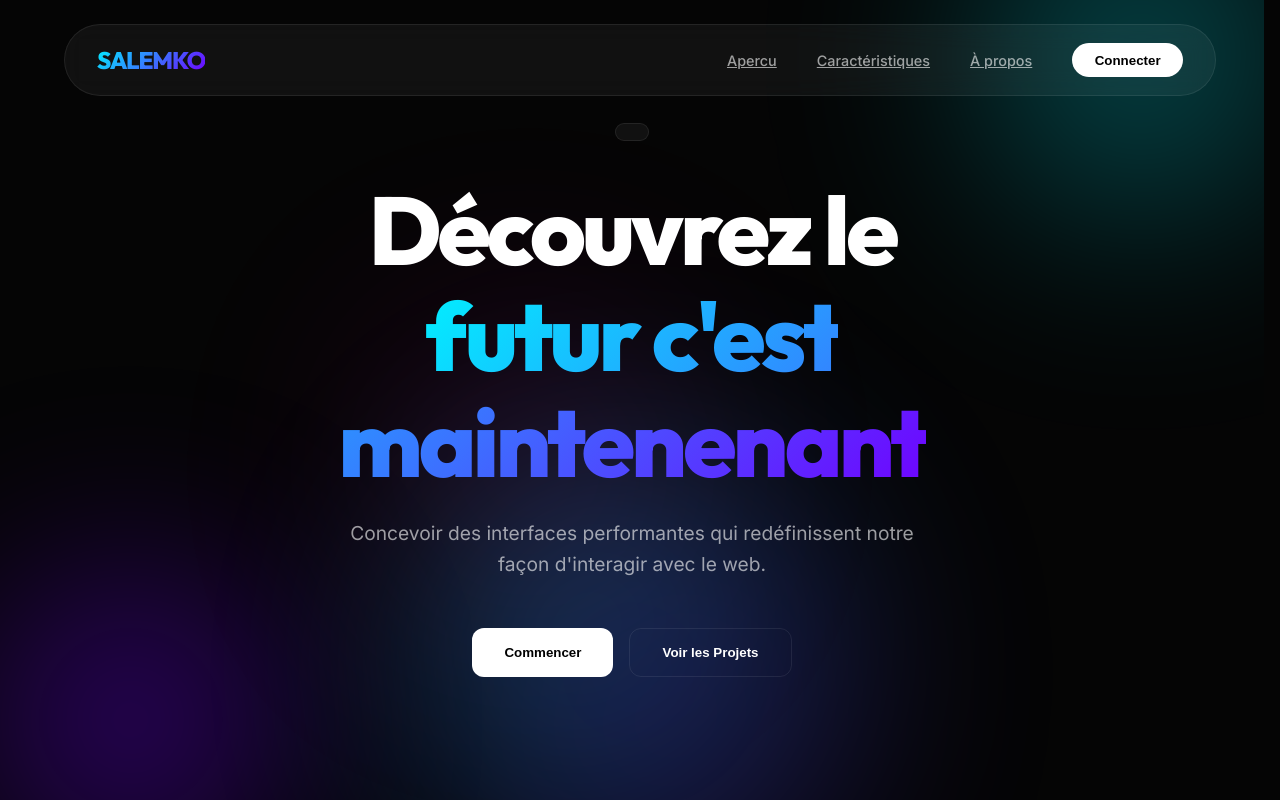
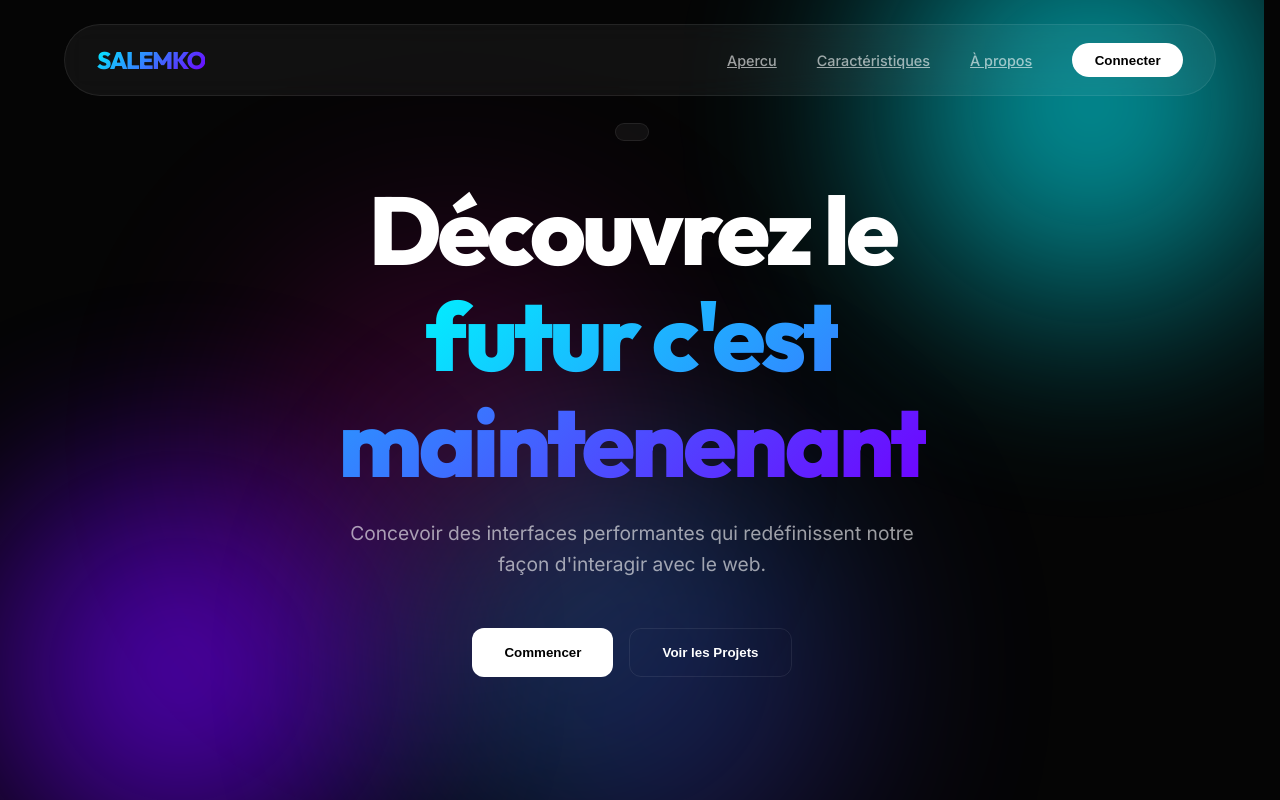
Before and after one commit to salem-devs/my_projet1, a Next.js app: page / in a window 1280 px wide. Shown: the top 800 px of the page. Built offline with nearby package versions, Linux system fonts and the light colour scheme.

Commit message:
visibilited de blobs

```diff
--- a/src/components/BentoGrid.tsx
+++ b/src/components/BentoGrid.tsx
@@ -28,7 +28,8 @@ const items = [
   }
 ];
 
-export default function BentoGrid() {
+export default function BentoGrid()
+{
   return (
     <section id="features" className={styles.container}>
       <h2 className={styles.sectionTitle}>Conçu pour l'<span className="text-gradient">Excellence</span></h2>
--- a/src/components/Hero.module.css
+++ b/src/components/Hero.module.css
@@ -37,35 +37,35 @@
 .blob1, .blob2, .blob3 {
   position: absolute;
   border-radius: 50%;
-  filter: blur(100px);
-  opacity: 0.5;
+  filter: blur(80px); /* Légèrement moins de flou pour plus de netteté */
+  opacity: 0.8; /* Augmentation forte de l'opacité */
 }
 
 .blob1 {
-  width: 400px;
-  height: 400px;
-  background: radial-gradient(circle, var(--primary) 0%, transparent 70%);
+  width: 500px;
+  height: 500px;
+  background: radial-gradient(circle, var(--primary) 0%, transparent 80%);
   top: -100px;
   right: -50px;
   animation: floatLarge 15s infinite ease-in-out;
 }
 
 .blob2 {
-  width: 500px;
-  height: 500px;
-  background: radial-gradient(circle, var(--secondary) 0%, transparent 70%);
+  width: 600px;
+  height: 600px;
+  background: radial-gradient(circle, var(--secondary) 0%, transparent 80%);
   bottom: -150px;
   left: -100px;
   animation: floatLarge 20s infinite ease-in-out reverse;
 }
 
 .blob3 {
-  width: 300px;
-  height: 300px;
-  background: radial-gradient(circle, var(--accent) 0%, transparent 70%);
-  top: 40%;
-  left: 30%;
-  opacity: 0.2;
+  width: 400px;
+  height: 400px;
+  background: radial-gradient(circle, var(--accent) 0%, transparent 80%);
+  top: 30%;
+  left: 20%;
+  opacity: 0.4;
   animation: pulseBlob 10s infinite alternate;
 }
 
```
